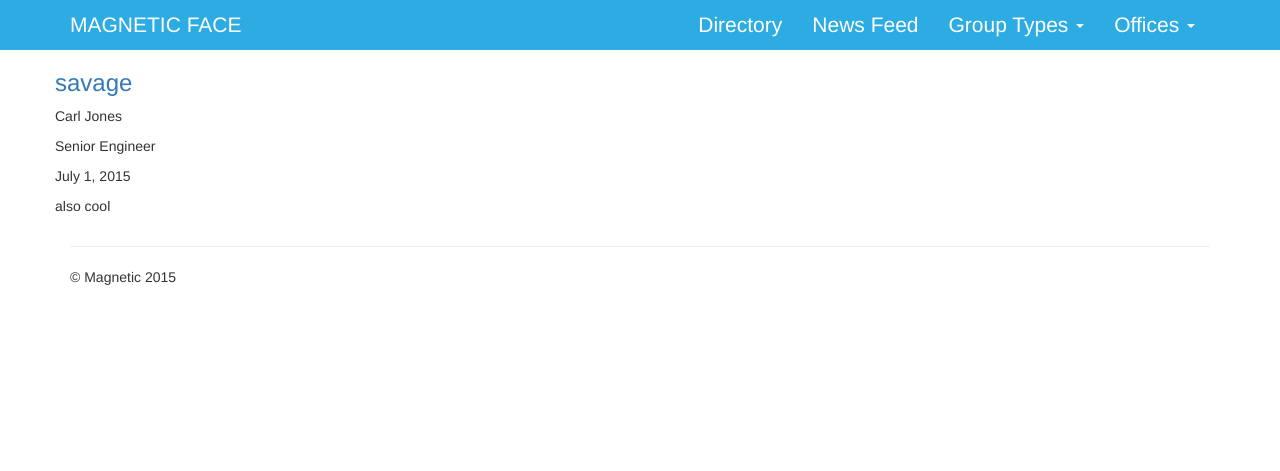
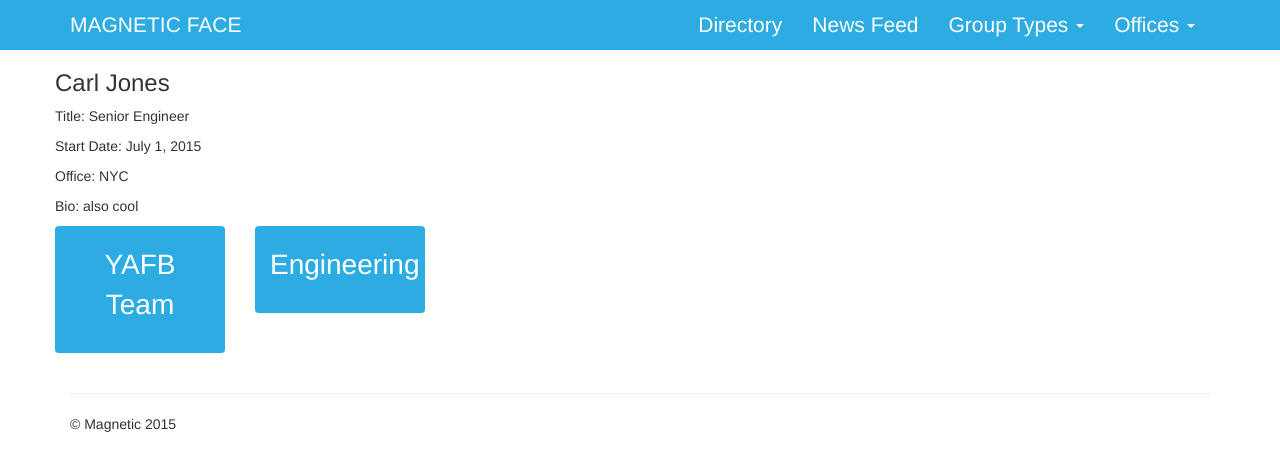
Before and after one commit to JuJu227/YAFB, a Django app: page /directory/employee/2/ in a window 1280 px wide. Shown: the top 471 px of the page. Run offline with Django 3.2, Linux system fonts and the light colour scheme; data comes from the database, SQL or seed files in the repository; some libraries are stand-ins or nearby versions.

Commit message:
employee detail lists groups

```diff
--- a/directory/static/css/custom.css
+++ b/directory/static/css/custom.css
@@ -50,6 +50,11 @@
 	border: none;
 }
 
+.panel-small {
+	padding-top: 0.25em;
+	padding-bottom: 0.25em;
+}
+
 .panel-primary a {
 	color: white;
 	font-size: 2em;
--- a/directory/templates/directory/employee.html
+++ b/directory/templates/directory/employee.html
@@ -5,15 +5,25 @@
 	{% if employee %}
 	    <div class="row">
 	        <div class="col-md-4">
-	        	<h3><a href="/directory/employee/{{ employee.id }}/">{{ employee.user.username }}</a></h3>
-		        <p>{{ employee.full_name }}</p>
-		        <p>{{ employee.title }}</p>
-		        <p>{{ employee.start_date }}</p>
-		        <p>{{ employee.description }}</p>
+	        	<h3>{{ employee.full_name }}</h3>
+		        <p><span>Title: </span>{{ employee.title }}</p>
+		        <p><span>Start Date: </span>{{ employee.start_date }}</p>
+		        <p><span>Office: </span>{{ employee.office }}</p>
+		        <p><span>Bio: </span>{{ employee.description }}</p>
 	        </div>
 	    </div>
-	{% else %}
-	    <p>This employee is not available.</p>
+	{% endif %}
+
+	{% if groups %}
+	    <div class="row">
+	    {% for group in groups %}
+	        <div class="col-md-2">
+	        	<div class="panel panel-primary panel-small">
+		        	<p class="panel-body"><a href="/directory/group/{{ group.id }}/">{{ group.group.name }}</a></p>
+	        	</div>
+	        </div>
+	    {% endfor %}
+	    </div>
 	{% endif %}
 
 {% endblock %}
--- a/directory/views.py
+++ b/directory/views.py
@@ -33,10 +33,12 @@ def index(request):
 
 def employee_detail(request, employee_id):
 	employee = Employee.objects.get(pk=employee_id)
+	groups = GroupProfile.objects.filter(employee=employee_id)
 	template = loader.get_template('directory/employee.html')
 	navinfo = nav()
 	context = RequestContext(request, {
         'employee': employee,
+        'groups': groups,
         'navinfo': navinfo,
     })
 
```
